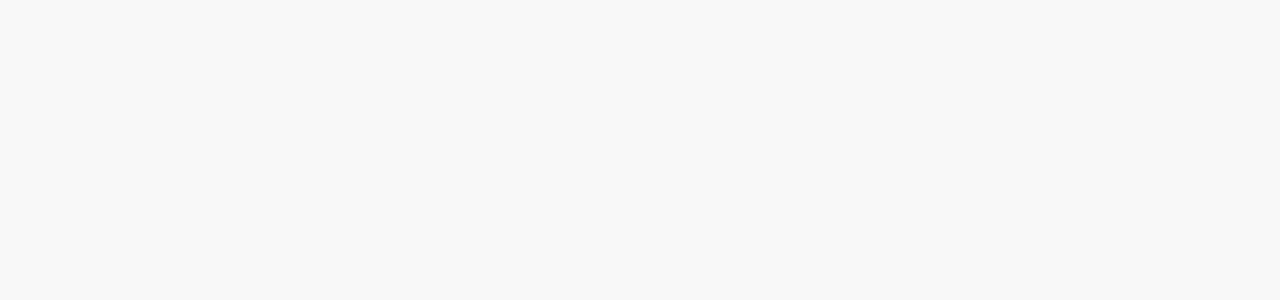
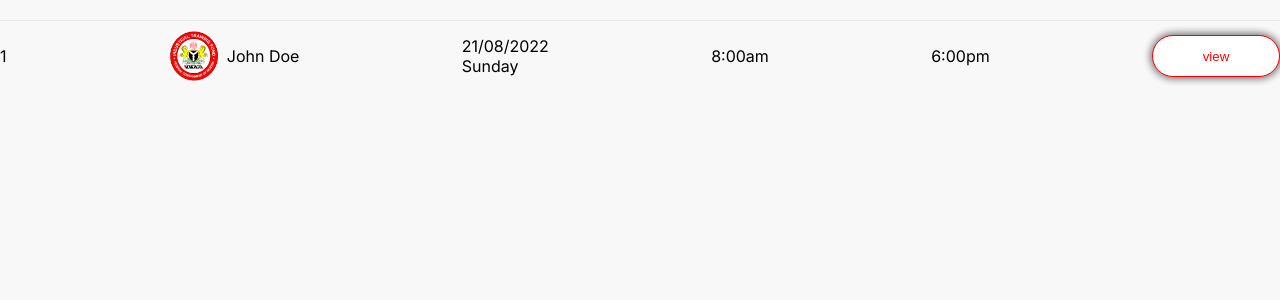
Before and after one commit to NECA-ITF/trainee-attendance, a React (Create React App) app: page / in a window 1280 px wide. Shown: the top 300 px of the page. Built offline with nearby package versions, Linux system fonts and the light colour scheme.

Commit message:
chore: done with the attendace item waiting for review

```diff
--- a/src/App.js
+++ b/src/App.js
@@ -1,12 +1,14 @@
 import './App.css';
 // import CustomButton from './components/customButton/CustomButton';
 // import CustomInput from './components/customInput/CustomInput';
+import Dashboard from './pages/dashboardPage/Dashboard'
 
 function App() {
   return (
     <div className="App">
         {/* <CustomButton title= "Register" onClick={()=> console.log("clicked")}/>
         <CustomInput placeholder= "Email"/> */}
+        <Dashboard />
     </div>
   );
 }
--- /dev/null
+++ b/src/pages/dashboardPage/AttendanceItem.css
@@ -0,0 +1,25 @@
+/* body{
+    margin: 10px;
+    background-color: black;
+    margin-left: 50px;
+
+} */
+.attenditem{
+    display: flex;
+    justify-content: space-between;
+    align-items: center;
+    width: auto;
+    margin-top: 20px;
+    border-top: 1px solid #EBEBEB;
+    padding: 10px 0;
+
+}
+.nameimage{
+    display: flex;
+    align-items: center;
+    justify-content: space-between;
+}
+.image{
+    width: 50px;
+    margin-right: 8px;
+}
--- /dev/null
+++ b/src/pages/dashboardPage/AttendanceItem.jsx
@@ -0,0 +1,26 @@
+import React from 'react'
+import CustomButton from '../../components/customButton/CustomButton';
+import './AttendanceItem.css'
+import itf_log from '../../images/itf_log.png'
+
+function AttendanceItem() {
+  return (
+    <div className='attenditem'>
+        <p className="serialnum">1</p>
+        <div className='nameimage' >
+            <img className='image' src={itf_log} alt=""/>
+             <p>John Doe</p>
+        </div>
+        <div className='dateday'>
+            <p>21/08/2022</p>
+            <p>Sunday</p>
+        </div>
+        <div className='logintime'>8:00am</div>
+        <div className='logout'>6:00pm</div>
+        <CustomButton title='view' background-color='white' color='red' border='1px solid red'/>
+    </div>
+
+  )
+}
+
+export default AttendanceItem;
--- a/src/pages/dashboardPage/Dashboard.jsx
+++ b/src/pages/dashboardPage/Dashboard.jsx
@@ -1,9 +1,12 @@
 import './Dashboard.css'
 import React from 'react'
+import AttendanceItem from './AttendanceItem'
 
 function Dashboard() {
   return (
-    <div>Dashboard</div>
+    <div>
+      <AttendanceItem />
+    </div>
   )
 }
 
```
Also changed, not shown: 2 other files (tests, documents, lock files or other folders).
